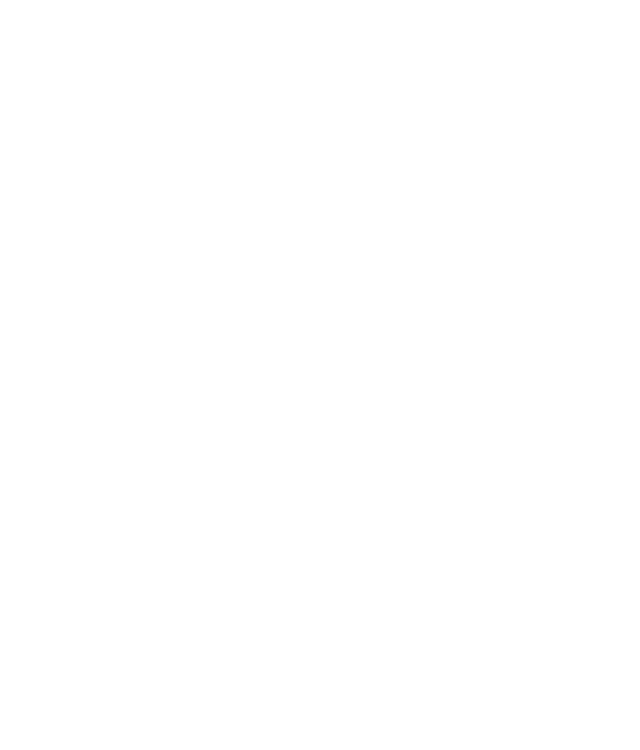
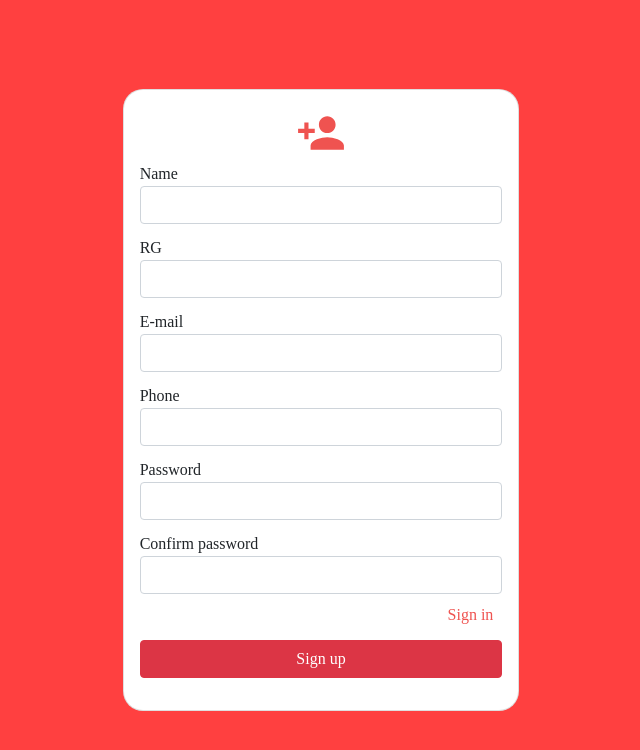
Before and after one commit to lourencovitor/learning-english, a React (Create React App) app: page /register-user in a window 1280 px wide. Shown: the top 750 px of the page, without its empty margins (319-959 px from the left). Built offline with nearby package versions, Linux system fonts and the light colour scheme.

Commit message:
create form of register user

```diff
--- a/src/Router.jsx
+++ b/src/Router.jsx
@@ -1,11 +1,12 @@
 import React from 'react';
 import { BrowserRouter, Switch, Route } from 'react-router-dom';
-import { auth } from './pages';
+import { auth, registerUser } from './pages';
 
 const Router = () => (
   <BrowserRouter>
     <Switch>
       <Route path="/" exact component={auth} />
+      <Route path="/register-user" exact component={registerUser} />
     </Switch>
   </BrowserRouter>
 );
--- a/src/pages/Auth/index.jsx
+++ b/src/pages/Auth/index.jsx
@@ -11,15 +11,9 @@
 import AccountCircleIcon from '@material-ui/icons/AccountCircle';
 import { red } from '@material-ui/core/colors';
 import Card from '../../components/Card';
-import './index.css';
+import './styles.css';
 
-const initialEmail = {
-  value: '',
-  valid: false,
-  invalid: false,
-};
-
-const initialPassword = {
+const initialValue = {
   value: '',
   valid: false,
   invalid: false,
@@ -27,10 +21,10 @@
 
 const Auth = () => {
   const [email, setEmail] = useState({
-    initialEmail,
+    initialValue,
   });
   const [password, setPassword] = useState({
-    initialPassword,
+    initialValue,
   });
 
   const validateEmail = () => {
@@ -50,7 +44,7 @@
         valid: false,
       });
     }
-    return setEmail(initialEmail);
+    return setEmail(initialValue);
   };
 
   const validatePassword = () => {
@@ -70,7 +64,7 @@
         valid: false,
       });
     }
-    return setPassword(initialPassword);
+    return setPassword(initialValue);
   };
 
   const onSubmit = () => {
@@ -114,8 +108,12 @@
                   valid={password.valid}
                   invalid={password.invalid}
                 />
+                <div className="d-flex justify-content-beteween mb-1">
+                  <Button color="link" style={{ color: red[400] }} className="d-flex justify-content-left w-100 p-2">Sign Up</Button>
+                  <Button color="link" style={{ color: red[400] }} className="d-flex justify-content-end w-100 p-2">Forgot password</Button>
+                </div>
+                <Button onClick={onSubmit} color="danger" block disabled={!email.valid || !password.valid}>Sign in</Button>
               </FormGroup>
-              <Button onClick={onSubmit} color="danger" block disabled={!email.valid || !password.valid}>Sign in</Button>
             </Form>
           </Card>
         </Col>
--- a/src/pages/Auth/index.css
+++ b/src/pages/Auth/styles.css
@@ -1,4 +1,3 @@
-
 .main{
     width: 100%;
     height: 100%;
--- /dev/null
+++ b/src/pages/RegisterUser/index.jsx
@@ -0,0 +1,185 @@
+import React, { useState } from 'react';
+import {
+  Row,
+  Col,
+  Form,
+  FormGroup,
+  Label,
+  Input,
+  Button,
+} from 'reactstrap';
+import PersonAddIcon from '@material-ui/icons/PersonAdd';
+import { red } from '@material-ui/core/colors';
+import Card from '../../components/Card';
+import './styles.css';
+import {
+  emailValidade, nameValidade, phoneValidade, rgValidade, passwordValidade, confirmPasswordValidade,
+} from './validate';
+
+const initialValue = {
+  value: '',
+  valid: false,
+  invalid: false,
+};
+
+const RegisterUser = () => {
+  const [name, setName] = useState({
+    initialValue,
+  });
+  const [rg, setRg] = useState({
+    initialValue,
+  });
+  const [email, setEmail] = useState({
+    initialValue,
+  });
+  const [phone, setPhone] = useState({
+    initialValue,
+  });
+  const [password, setPassword] = useState({
+    initialValue,
+  });
+  const [confirmPassword, setConfirmPassword] = useState({
+    initialValue,
+  });
+
+  const validateName = () => {
+    const data = nameValidade(name.value, name);
+    setName({ ...data });
+  };
+
+  const validateRg = () => {
+    const data = rgValidade(rg.value, rg);
+    setRg({ ...data });
+  };
+
+  const validateEmail = () => {
+    const data = emailValidade(email.value, email);
+    setEmail({ ...data });
+  };
+
+  const validatePhone = () => {
+    const data = phoneValidade(phone.value, phone);
+    setPhone({ ...data });
+  };
+
+  const validatePassword = () => {
+    const data = passwordValidade(password.value, password);
+    setPassword({ ...data });
+  };
+
+  const validateConfirmPassword = () => {
+    const data = confirmPasswordValidade(confirmPassword.value, password.value, confirmPassword);
+    setConfirmPassword({ ...data });
+  };
+
+  return (
+    <div className="main">
+      <Row className="w-100 d-flex justify-content-center">
+        <Col sm={12} md={7} lg={4}>
+          <Card style={{ borderRadius: '20px' }}>
+            <h1 className="text-center">
+              <PersonAddIcon style={{ fontSize: 50, color: red[400] }} />
+            </h1>
+            <Form>
+              <FormGroup>
+                <Label for="name" className="mb-1">Name</Label>
+                <Input
+                  type="text"
+                  name="name"
+                  id="name"
+                  value={name.value}
+                  onChange={(e) => setName({ ...name, value: e.target.value })}
+                  onKeyUp={validateName}
+                  valid={name.valid}
+                  invalid={name.invalid}
+                />
+              </FormGroup>
+              <FormGroup>
+                <Label for="rg" className="mb-1">RG</Label>
+                <Input
+                  type="number"
+                  name="rg"
+                  id="rg"
+                  max={9}
+                  value={rg.value}
+                  onChange={(e) => setRg({ ...rg, value: e.target.value })}
+                  onKeyUp={validateRg}
+                  valid={rg.valid}
+                  invalid={rg.invalid}
+                />
+              </FormGroup>
+              <FormGroup>
+                <Label for="email" className="mb-1">E-mail</Label>
+                <Input
+                  type="email"
+                  name="email"
+                  id="email"
+                  value={email.value}
+                  onChange={(e) => setEmail({ ...email, value: e.target.value })}
+                  onKeyUp={validateEmail}
+                  valid={email.valid}
+                  invalid={email.invalid}
+                />
+              </FormGroup>
+              <FormGroup>
+                <Label for="phone" className="mb-1">Phone</Label>
+                <Input
+                  type="number"
+                  name="phone"
+                  id="phone"
+                  max={13}
+                  value={phone.value}
+                  onChange={(e) => setPhone({ ...phone, value: e.target.value })}
+                  onKeyUp={validatePhone}
+                  valid={phone.valid}
+                  invalid={phone.invalid}
+                />
+              </FormGroup>
+              <FormGroup>
+                <Label for="password" className="mb-1">Password</Label>
+                <Input
+                  type="password"
+                  name="password"
+                  id="password"
+                  value={password.value}
+                  onChange={(e) => setPassword({ ...password, value: e.target.value })}
+                  onKeyUp={validatePassword}
+                  valid={password.valid}
+                  invalid={password.invalid}
+                />
+              </FormGroup>
+              <FormGroup>
+                <Label for="confirmPassword" className="mb-1">Confirm password</Label>
+                <Input
+                  type="password"
+                  name="confirmPassword"
+                  id="confirmPassword"
+                  value={confirmPassword.value}
+                  onChange={
+                    (e) => setConfirmPassword({ ...confirmPassword, value: e.target.value })
+                  }
+                  onKeyUp={validateConfirmPassword}
+                  valid={confirmPassword.valid}
+                  invalid={confirmPassword.invalid}
+                />
+                <div className="d-flex justify-content-beteween mb-1">
+                  <Button color="link" style={{ color: red[400] }} className="d-flex justify-content-end w-100 p-2">Sign in</Button>
+                </div>
+                <Button
+                // onClick={onSubmit}
+                  color="danger"
+                  block
+                >
+                  Sign up
+
+                </Button>
+              </FormGroup>
+            </Form>
+          </Card>
+        </Col>
+      </Row>
+    </div>
+  );
+};
+
+export default RegisterUser;
--- /dev/null
+++ b/src/pages/RegisterUser/styles.css
@@ -0,0 +1,7 @@
+.main{
+    width: 100%;
+    height: 100%;
+    display: flex;
+    justify-content: center;
+    align-items: center;
+}
--- /dev/null
+++ b/src/pages/RegisterUser/validate/index.jsx
@@ -0,0 +1,134 @@
+/* eslint-disable no-useless-escape */
+/* eslint-disable import/prefer-default-export */
+export const nameValidade = (name, data) => {
+  if (name) {
+    return {
+      ...data,
+      valid: true,
+      invalid: false,
+    };
+  }
+  return {
+    ...data,
+    invalid: true,
+    valid: false,
+  };
+};
+
+export const rgValidade = (rg, data) => {
+  if (rg) {
+    const re = /(\d{1,2}\.?)(\d{3}\.?)(\d{3})(\-?[0-9Xx]{1})/g;
+    const validate = re.test(rg);
+    if (validate) {
+      return {
+        ...data,
+        valid: true,
+        invalid: false,
+      };
+    }
+    return {
+      ...data,
+      invalid: true,
+      valid: false,
+    };
+  }
+  return {
+    ...data,
+    invalid: false,
+    valid: false,
+  };
+};
+
+export const emailValidade = (email, data) => {
+  if (email) {
+    const re = /\S+@\S+\.\S+/;
+    const validate = re.test(email);
+    if (validate) {
+      return {
+        ...data,
+        valid: true,
+        invalid: false,
+      };
+    }
+    return {
+      ...data,
+      invalid: true,
+      valid: false,
+    };
+  }
+  return {
+    ...data,
+    invalid: false,
+    valid: false,
+  };
+};
+
+export const phoneValidade = (phone, data) => {
+  if (phone) {
+    const re = /^[+]*[(]{0,1}[0-9]{1,3}[)]{0,1}[-\s\./0-9]*$/g;
+    const validate = re.test(phone);
+    if (validate) {
+      return {
+        ...data,
+        valid: true,
+        invalid: false,
+      };
+    }
+    return {
+      ...data,
+      invalid: true,
+      valid: false,
+    };
+  }
+  return {
+    ...data,
+    invalid: false,
+    valid: false,
+  };
+};
+
+export const passwordValidade = (password, data) => {
+  if (password) {
+    const re = /^(?=.*\d)(?=.*[a-z])(?=.*[A-Z])(?=.*[$*&@#])[0-9a-zA-Z$*&@#]{8,}$/;
+    const validate = re.test(password);
+    if (validate) {
+      return {
+        ...data,
+        valid: true,
+        invalid: false,
+      };
+    }
+    return {
+      ...data,
+      invalid: true,
+      valid: false,
+    };
+  }
+  return {
+    ...data,
+    invalid: false,
+    valid: false,
+  };
+};
+
+export const confirmPasswordValidade = (confirmPassword, password, data) => {
+  if (confirmPassword) {
+    if (confirmPassword === password) {
+      return {
+        ...data,
+        valid: true,
+        invalid: false,
+      };
+    }
+    return {
+      ...data,
+      invalid: true,
+      valid: false,
+    };
+  }
+  return {
+    ...data,
+    invalid: false,
+    valid: false,
+  };
+};
--- a/src/pages/index.jsx
+++ b/src/pages/index.jsx
@@ -1,7 +1,10 @@
 /* eslint-disable import/prefer-default-export */
 import React from 'react';
-import Auth from './Auth';
 import '../assets/css/global.css';
 import Layout from '../layout';
+import Auth from './Auth';
+import RegisterUser from './RegisterUser';
 
 export const auth = () => <Layout>{Auth()}</Layout>;
+
+export const registerUser = () => <Layout>{RegisterUser()}</Layout>;
```
